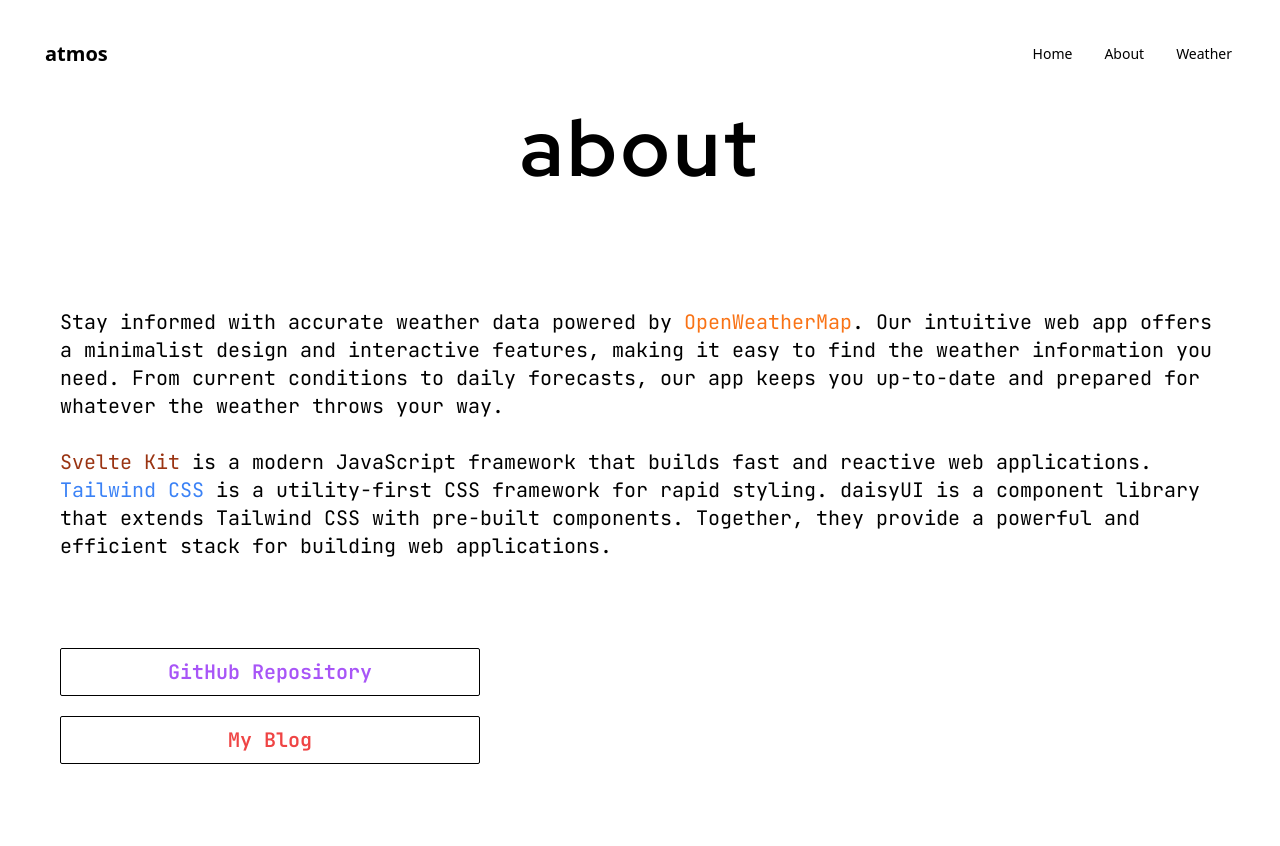
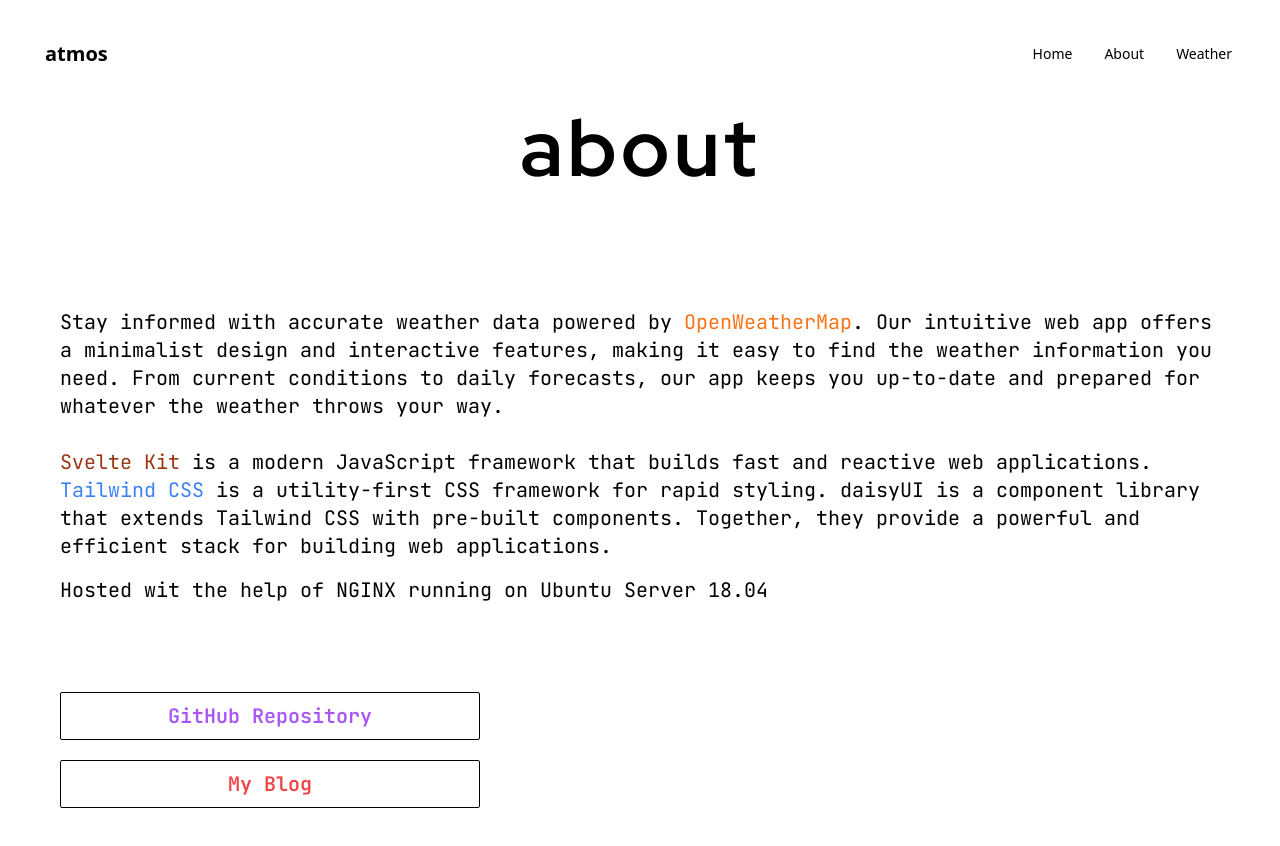
Before and after one commit to harshith-ashok/atmos, a SvelteKit app: page /about in a window 1280 px wide. Shown: the top 846 px of the page. Before the commit the page ends 824 px from the top, so only its background shows below. Built offline with nearby package versions, Linux system fonts and the light colour scheme.

Commit message:
minor fix

```diff
--- a/src/routes/about/+page.svelte
+++ b/src/routes/about/+page.svelte
@@ -16,6 +16,9 @@
 		daisyUI is a component library that extends Tailwind CSS with pre-built components. Together, they
 		provide a powerful and efficient stack for building web applications.
 	</div>
+	<div class="py-2 font-mono text-xl">
+		Hosted wit the help of NGINX running on Ubuntu Server 18.04
+	</div>
 </div>
 
 <div class="p-10 grid grid-flow-row gap-5 w-auto lg:w-[500px]">
```
